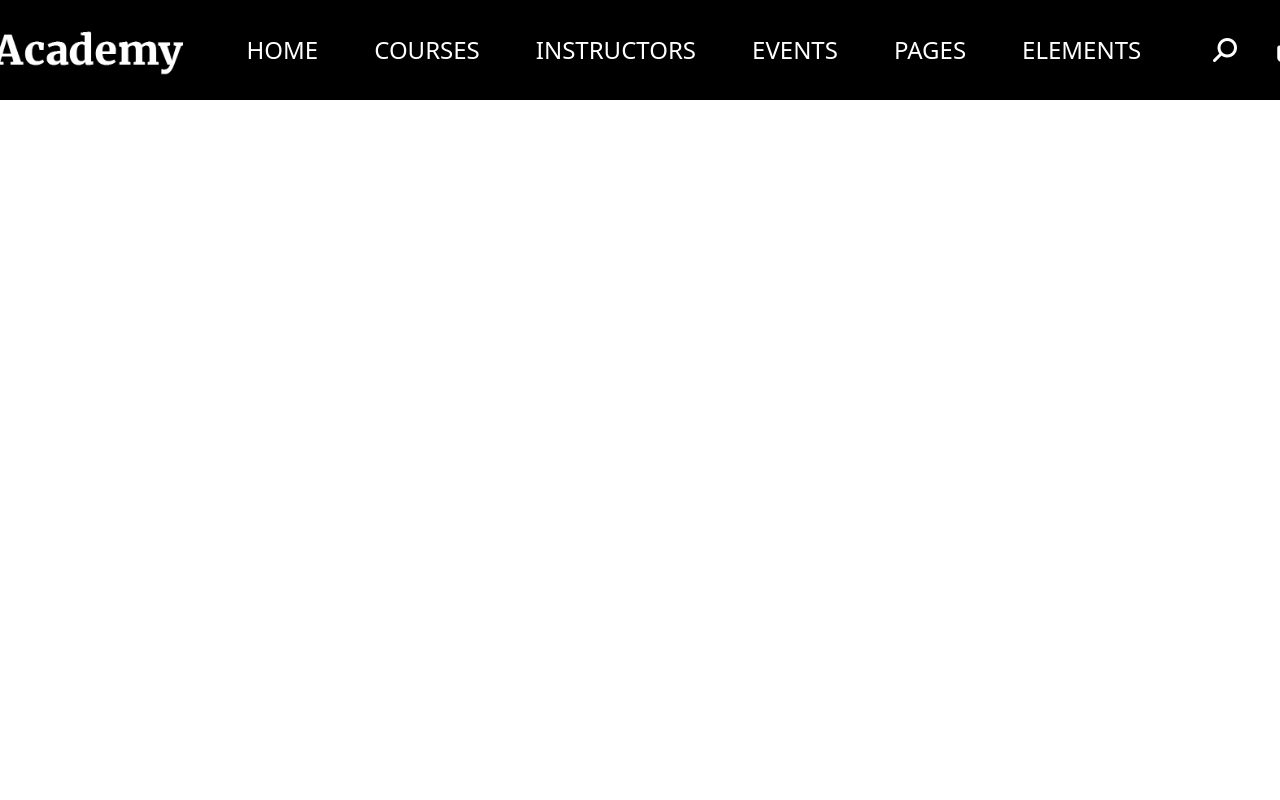
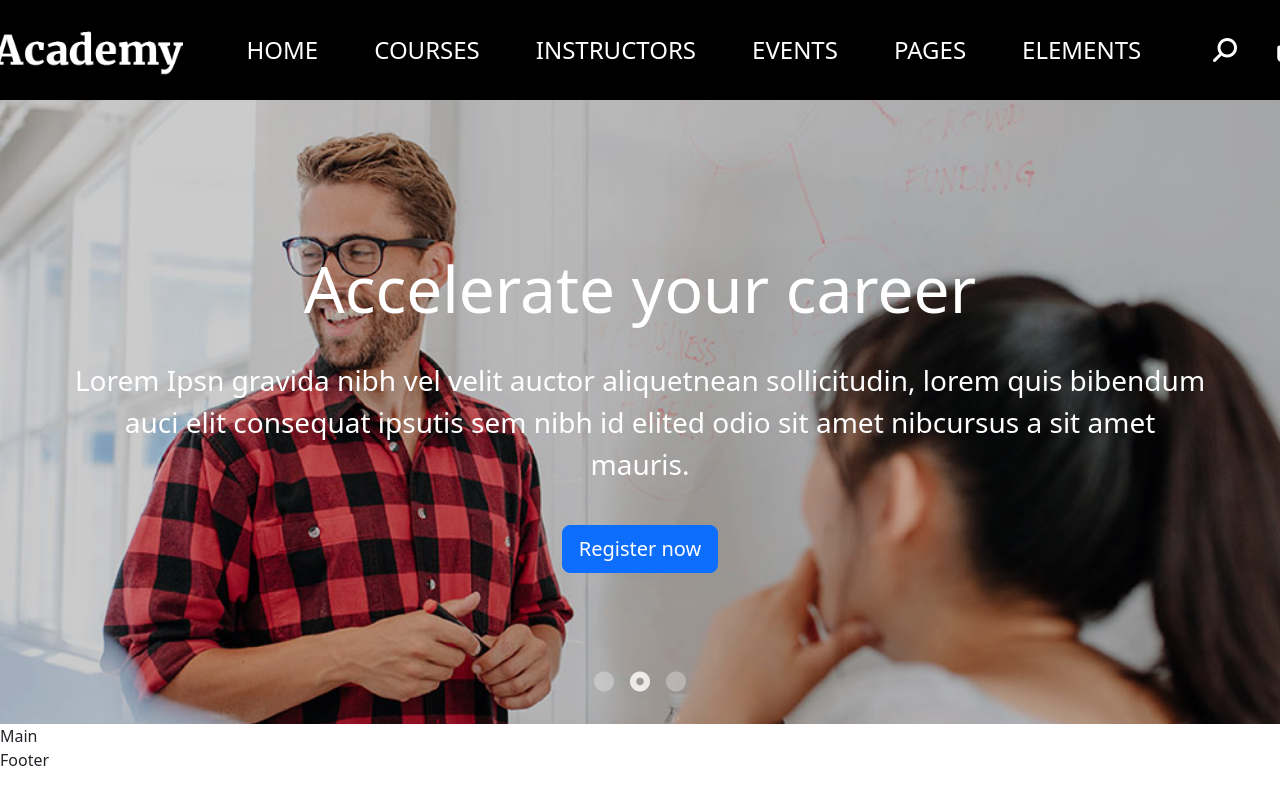
Before and after one commit to totarochristian/proj-html-vuejs, a Vue app: page / in a window 1280 px wide. Shown: the top 800 px of the page. Built offline with nearby package versions, Linux system fonts and the light colour scheme.

Commit message:
Define basic behavior of the hero carousel

```diff
--- a/src/assets/styles/partial/_variables.scss
+++ b/src/assets/styles/partial/_variables.scss
@@ -1,3 +1,4 @@
 /* Colors */
 
 /* Sizes */
+$navbarHeight: 100px;
--- a/src/components/Header/HeroCarousel/HeroCarouselComponent.vue
+++ b/src/components/Header/HeroCarousel/HeroCarouselComponent.vue
@@ -1,15 +1,81 @@
 <template>
-  <div id="heroCarousel">
-    Hero Carousel
+  <div id="heroCarousel" class="w-100 text-white position-relative">
+    <img :src="'/img/'+store.siteCreationData.header.hero.data[activeIndex].backgroundImage" :alt="store.siteCreationData.header.hero.data[activeIndex].title">
+    <div class="px-4 w-100 h-100 position-relative d-flex flex-column justify-content-center align-items-center text-center gap-4">
+      <h1>{{ store.siteCreationData.header.hero.data[activeIndex].title }}</h1>
+      <p class="fs-3">{{ store.siteCreationData.header.hero.data[activeIndex].description }}</p>
+      <button class="btn btn-primary btn-lg">{{ store.siteCreationData.header.hero.data[activeIndex].action }}</button>
+    </div>
+    <div id="carouselButtons" class="w-100 d-flex justify-content-center align-items-center gap-3">
+      <i v-for="(elem, index) in store.siteCreationData.header.hero.data" class="fs-5 fa-solid" :class="index == activeIndex ? 'fa-circle-dot active' : 'fa-circle'" @click="OpenSlide(index)"></i>
+    </div>
   </div>
 </template>
 
 <script>
+  import { store } from '../../../data/store';
+
   export default {
-    name: 'HeroCarousel'
+    name: 'HeroCarousel',
+    data(){
+      return {
+        store,
+        activeIndex: 0,
+        intervalId: 0
+      }
+    },
+    methods:{
+      NextSlide(){
+        this.activeIndex = this.activeIndex + 1 < store.siteCreationData.header.hero.data.length ? this.activeIndex + 1 : 0;
+      },
+      OpenSlide(indexToOpen){
+        if(this.intervalId)
+          clearInterval(this.intervalId);
+        this.activeIndex = indexToOpen;
+        this.interval = setInterval(this.NextSlide,5000);
+      }
+    },
+    mounted(){
+      this.OpenSlide(0);
+    }
   }
 </script>
 
 <style lang="scss" scoped>
-
+  @use '../../../assets/styles/partial/variables' as *;
+  #heroCarousel{
+    margin-top: $navbarHeight;
+    height: 78vh;
+    img{
+      position: absolute;
+      top: 0;
+      left: 0;
+      width: 100%;
+      height: 100%;
+      object-fit: cover;
+      z-index: 100;
+      filter: brightness(80%);
+    }
+    div{
+      z-index: 200;
+      h1{
+        font-size: 4rem;
+      }
+      p{
+        padding-left: 3rem;
+        padding-right: 3rem;
+      }
+    }
+    #carouselButtons{
+      position: absolute;
+      bottom: 2rem;
+      i{
+        cursor: pointer;
+        color: #ffffff4d;
+      }
+      .active{
+        color: #ffffffcc;
+      }
+    }
+  }
 </style>
--- a/src/components/Header/Navbar/NavBarComponent.vue
+++ b/src/components/Header/Navbar/NavBarComponent.vue
@@ -28,8 +28,9 @@
 </script>
 
 <style lang="scss" scoped>
+  @use '../../../assets/styles/partial/variables' as *;
   #navbar{
-    height: 100px;
+    height: $navbarHeight;
     background-color: black;
     position: absolute;
     top: 0;
--- a/src/data/store.js
+++ b/src/data/store.js
@@ -30,6 +30,28 @@ export const store = reactive({
             link: '#'
           }
         ]
+      },
+      hero: {
+        data:[
+          {
+            title: 'Contemporary ideas',
+            description: 'Lorem Ipsn gravida nibh vel velit auctor aliquetnean sollicitudin, lorem quis bibendum auci elit consequat ipsutis sem nibh id elited odio sit amet nibcursus a sit amet mauris.',
+            action: 'Register now',
+            backgroundImage: 'course-9-f-img.jpg'
+          },
+          {
+            title: 'Accelerate your career',
+            description: 'Lorem Ipsn gravida nibh vel velit auctor aliquetnean sollicitudin, lorem quis bibendum auci elit consequat ipsutis sem nibh id elited odio sit amet nibcursus a sit amet mauris.',
+            action: 'Register now',
+            backgroundImage: 'course-6-f-img.jpg'
+          },
+          {
+            title: 'Premium education',
+            description: 'Lorem Ipsn gravida nibh vel velit auctor aliquetnean sollicitudin, lorem quis bibendum auci elit consequat ipsutis sem nibh id elited odio sit amet nibcursus a sit amet mauris.',
+            action: 'Register now',
+            backgroundImage: 'course-7-f-img.jpg'
+          }
+        ]
       }
     }
   }
```
